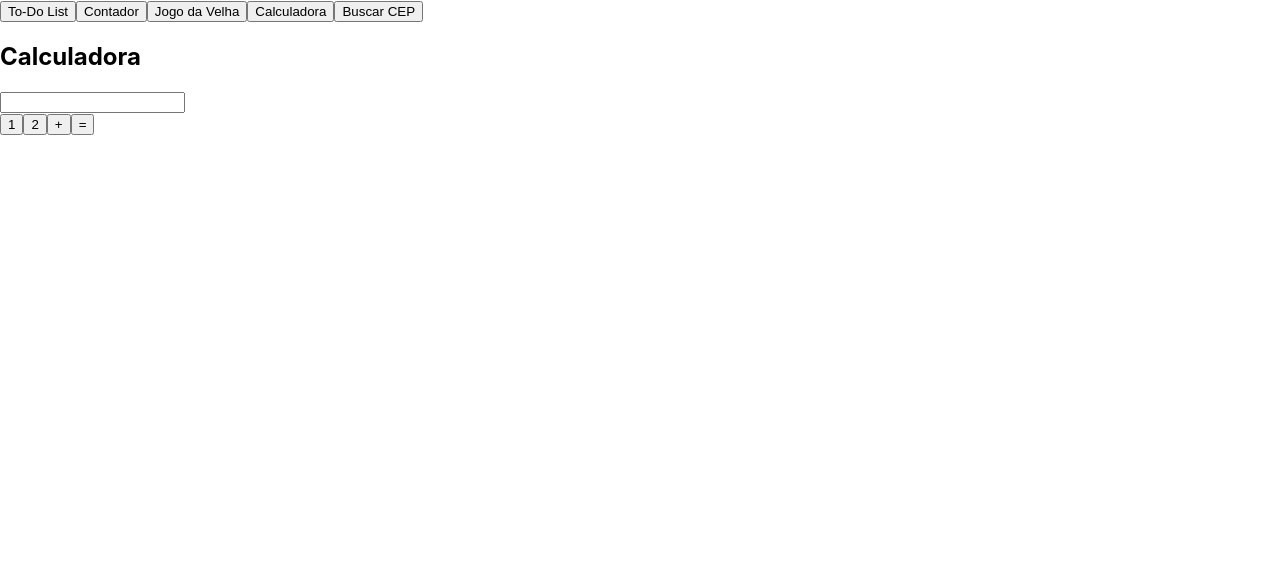
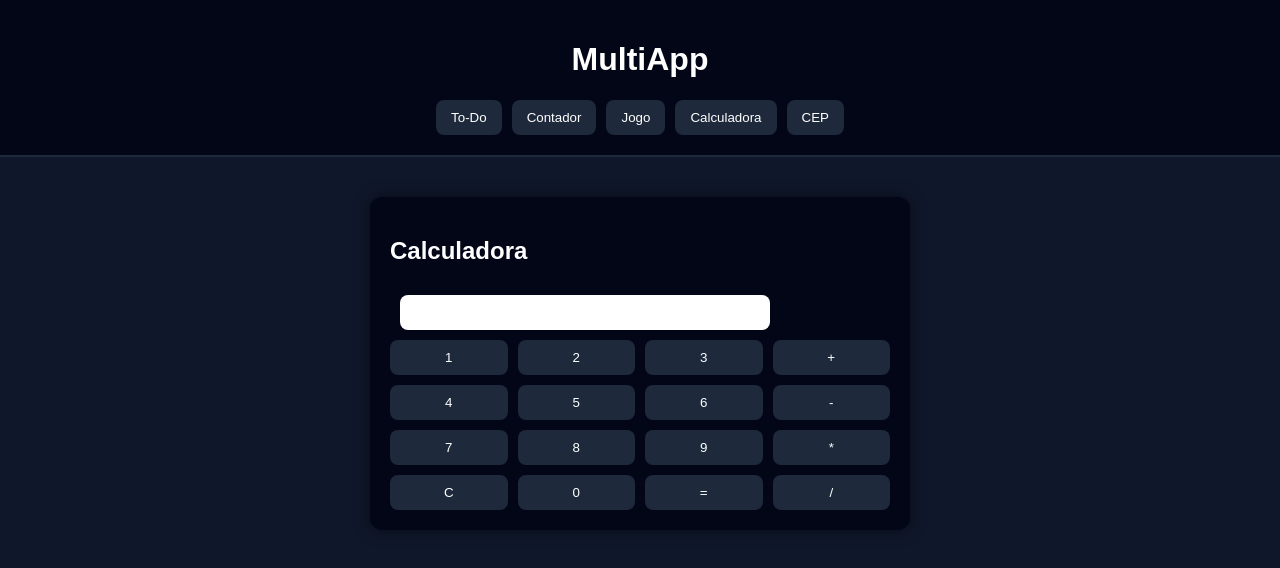
Before and after one commit to SeFeiJao131/projeto-Multifuncoes, a React (Create React App) app: page / in a window 1280 px wide. Both pictures are taken after typing "Sample" into the empty fields and a click on the button "Calculadora". Shown: the top 568 px of the page. Built offline with nearby package versions, Linux system fonts and the light colour scheme.

Commit message:
feat: Estilizacao

```diff
--- a/src/App.css
+++ b/src/App.css
@@ -37,19 +37,91 @@
   }
 }
 body {
-  font-family: Arial;
-  text-align: center;
+  margin: 0;
+  font-family: Arial, Helvetica, sans-serif;
+  background: #0f172a;
+  color: white;
 }
 
-header {
+/* HEADER */
+.header {
+  background: #020617;
+  padding: 20px;
+  text-align: center;
+  border-bottom: 2px solid #1e293b;
+}
+
+.nav {
   display: flex;
   justify-content: center;
+  flex-wrap: wrap;
   gap: 10px;
-  background: #222;
-  padding: 10px;
 }
 
+/* BOTÕES */
 button {
+  padding: 10px 15px;
+  border: none;
+  border-radius: 8px;
+  background: #1e293b;
+  color: white;
+  cursor: pointer;
+  transition: 0.3s;
+}
+
+button:hover {
+  background: #3b82f6;
+  transform: scale(1.05);
+}
+
+/* CONTAINER */
+.container {
+  max-width: 500px;
+  margin: 40px auto;
+  padding: 20px;
+  background: #020617;
+  border-radius: 12px;
+  box-shadow: 0 0 15px rgba(0,0,0,0.5);
+}
+
+/* INPUT */
+input {
   padding: 10px;
-  cursor: pointer;
+  border-radius: 8px;
+  border: none;
+  margin: 10px;
+  width: 70%;
 }
+
+/* LISTA */
+ul {
+  list-style: none;
+  padding: 0;
+}
+
+li {
+  background: #1e293b;
+  margin: 5px 0;
+  padding: 8px;
+  border-radius: 6px;
+}
+
+/* JOGO */
+.grid {
+  display: grid;
+  grid-template-columns: repeat(3, 80px);
+  gap: 10px;
+  justify-content: center;
+}
+
+.cell {
+  height: 80px;
+  font-size: 20px;
+}
+
+/* CALCULADORA */
+.grid-calc {
+  display: grid;
+  grid-template-columns: repeat(4, 1fr);
+  gap: 10px;
+}
--- a/src/App.js
+++ b/src/App.js
@@ -1,4 +1,6 @@
 import { useState } from "react";
+import "./App.css";
+
 import Header from "./Componentes/Header";
 import TodoList from "./Componentes/TodoList";
 import Contador from "./Componentes/Contador";
--- a/src/Componentes/BuscadorCEP.js
+++ b/src/Componentes/BuscadorCEP.js
@@ -11,16 +11,22 @@ function BuscadorCEP() {
   };
 
   return (
-    <div>
+    <div className="container">
       <h2>Buscar CEP</h2>
-      <input value={cep} onChange={(e) => setCep(e.target.value)} />
+
+      <input
+        value={cep}
+        onChange={(e) => setCep(e.target.value)}
+        placeholder="Digite o CEP"
+      />
+
       <button onClick={buscar}>Buscar</button>
 
       {dados && (
         <div>
-          <p>{dados.logradouro}</p>
-          <p>{dados.bairro}</p>
-          <p>{dados.localidade}</p>
+          <p><strong>Rua:</strong> {dados.logradouro}</p>
+          <p><strong>Bairro:</strong> {dados.bairro}</p>
+          <p><strong>Cidade:</strong> {dados.localidade}</p>
         </div>
       )}
     </div>
--- a/src/Componentes/Calculadora.js
+++ b/src/Componentes/Calculadora.js
@@ -12,14 +12,31 @@ function Calculadora() {
   };
 
   return (
-    <div>
+    <div className="container">
       <h2>Calculadora</h2>
+
       <input value={valor} readOnly />
-      <div>
+
+      <div className="grid-calc">
         <button onClick={() => setValor(valor + "1")}>1</button>
         <button onClick={() => setValor(valor + "2")}>2</button>
+        <button onClick={() => setValor(valor + "3")}>3</button>
         <button onClick={() => setValor(valor + "+")}>+</button>
+
+        <button onClick={() => setValor(valor + "4")}>4</button>
+        <button onClick={() => setValor(valor + "5")}>5</button>
+        <button onClick={() => setValor(valor + "6")}>6</button>
+        <button onClick={() => setValor(valor + "-")}>-</button>
+
+        <button onClick={() => setValor(valor + "7")}>7</button>
+        <button onClick={() => setValor(valor + "8")}>8</button>
+        <button onClick={() => setValor(valor + "9")}>9</button>
+        <button onClick={() => setValor(valor + "*")}>*</button>
+
+        <button onClick={() => setValor("")}>C</button>
+        <button onClick={() => setValor(valor + "0")}>0</button>
         <button onClick={calcular}>=</button>
+        <button onClick={() => setValor(valor + "/")}>/</button>
       </div>
     </div>
   );
--- a/src/Componentes/Contador.js
+++ b/src/Componentes/Contador.js
@@ -4,9 +4,10 @@ function Contador() {
   const [count, setCount] = useState(0);
 
   return (
-    <div>
+    <div className="container">
       <h2>Contador</h2>
-      <p>{count}</p>
+      <h1>{count}</h1>
+
       <button onClick={() => setCount(count + 1)}>Clique</button>
     </div>
   );
--- a/src/Componentes/Header.js
+++ b/src/Componentes/Header.js
@@ -1,11 +1,15 @@
 function Header({ setPagina }) {
   return (
-    <header>
-      <button onClick={() => setPagina("todo")}>To-Do List</button>
-      <button onClick={() => setPagina("contador")}>Contador</button>
-      <button onClick={() => setPagina("jogo")}>Jogo da Velha</button>
-      <button onClick={() => setPagina("calc")}>Calculadora</button>
-      <button onClick={() => setPagina("cep")}>Buscar CEP</button>
+    <header className="header">
+      <h1>MultiApp</h1>
+
+      <div className="nav">
+        <button onClick={() => setPagina("todo")}>To-Do</button>
+        <button onClick={() => setPagina("contador")}>Contador</button>
+        <button onClick={() => setPagina("jogo")}>Jogo</button>
+        <button onClick={() => setPagina("calc")}>Calculadora</button>
+        <button onClick={() => setPagina("cep")}>CEP</button>
+      </div>
     </header>
   );
 }
--- a/src/Componentes/JogoDaVelha.js
+++ b/src/Componentes/JogoDaVelha.js
@@ -14,11 +14,12 @@ function JogoDaVelha() {
   };
 
   return (
-    <div>
+    <div className="container">
       <h2>Jogo da Velha</h2>
-      <div style={{ display: "grid", gridTemplateColumns: "repeat(3, 60px)" }}>
+
+      <div className="grid">
         {tabuleiro.map((v, i) => (
-          <button key={i} onClick={() => jogar(i)}>
+          <button key={i} onClick={() => jogar(i)} className="cell">
             {v}
           </button>
         ))}
--- a/src/Componentes/TodoList.js
+++ b/src/Componentes/TodoList.js
@@ -5,14 +5,21 @@ function TodoList() {
   const [input, setInput] = useState("");
 
   const adicionar = () => {
+    if (input === "") return;
     setTarefas([...tarefas, input]);
     setInput("");
   };
 
   return (
-    <div>
+    <div className="container">
       <h2>To-Do List</h2>
-      <input value={input} onChange={(e) => setInput(e.target.value)} />
+
+      <input
+        value={input}
+        onChange={(e) => setInput(e.target.value)}
+        placeholder="Digite uma tarefa..."
+      />
+
       <button onClick={adicionar}>Adicionar</button>
 
       <ul>
```
